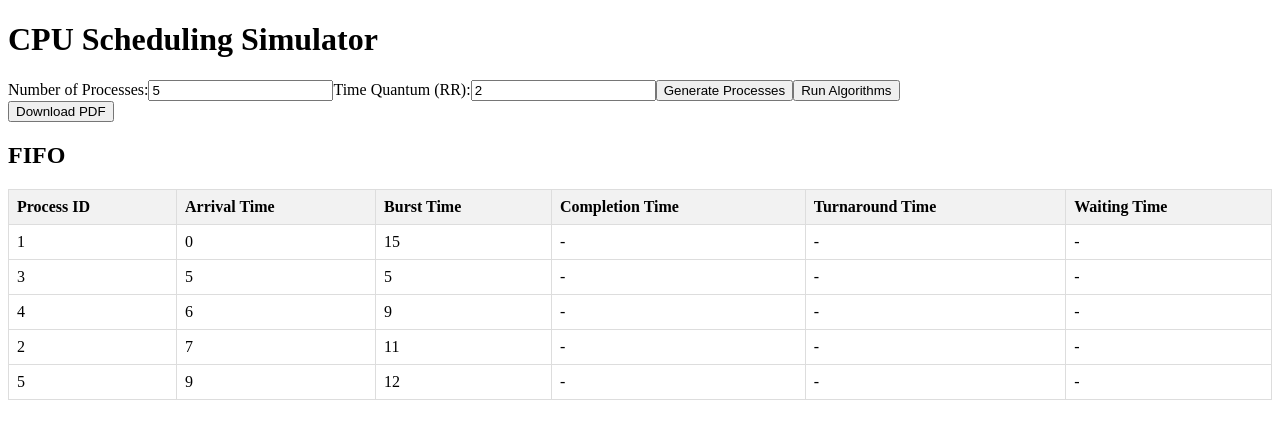
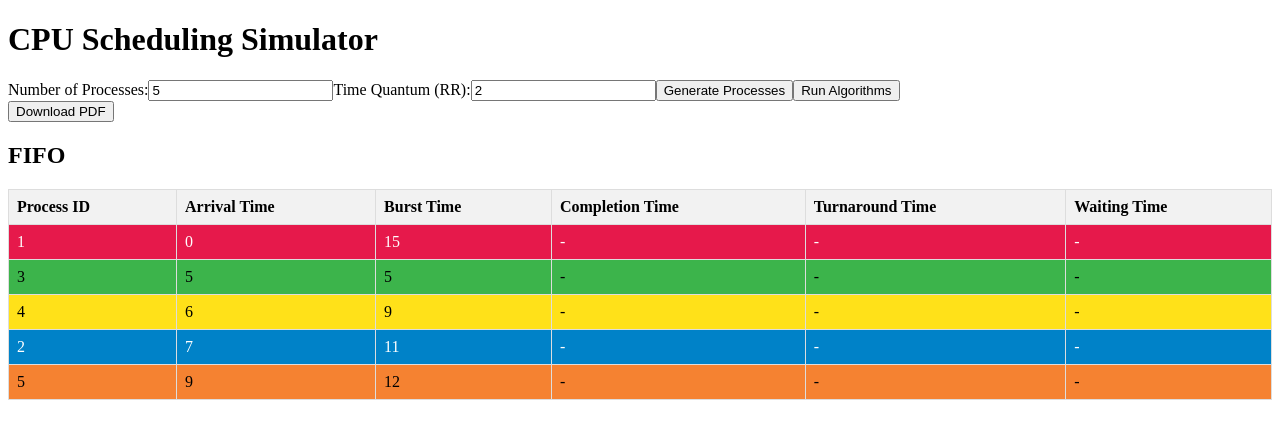
Before and after one commit to Zolcanic/cpu-scheduling-simulator, a Next.js app: page / in a window 1280 px wide. Both pictures are taken after a click on the button "Generate Processes". Shown: the top 438 px of the page. Built offline with nearby package versions, Linux system fonts and the light colour scheme.

Commit message:
Colors the table.

```diff
--- a/components/ProcessTable.js
+++ b/components/ProcessTable.js
@@ -1,7 +1,36 @@
 import React from 'react';
 
-const ProcessTable = ({ processes, result }) => {
+const ProcessTable = ({ processes, result, chartData }) => {
+    const colors = [
+        '#e6194b', '#3cb44b', '#ffe119', '#0082c8', '#f58231',
+        '#911eb4', '#46f0f0', '#f032e6', '#d2f53c', '#fabebe',
+        '#008080', '#e6beff', '#aa6e28', '#fffac8', '#800000',
+        '#aaffc3', '#808000', '#ffd8b1', '#000080', '#808080'
+    ];
+
+    const getProcessColor = (pid) => {
+        const processIndex = processes.findIndex(p => p.pid === pid);
+        if (processIndex !== -1) {
+            return colors[processIndex % colors.length];
+        }
+        return '#ddd'; // Default color if process not found
+    };
+
+    const getTextColor = (backgroundColor) => {
+        const hexToRgb = (hex) => {
+            const r = parseInt(hex.slice(1, 3), 16),
+            g = parseInt(hex.slice(3, 5), 16),
+            b = parseInt(hex.slice(5, 7), 16);
+            return { r, g, b };
+        };
+
+        const rgb = hexToRgb(backgroundColor);
+        const luminance = (0.299 * rgb.r + 0.587 * rgb.g + 0.114 * rgb.b) / 255;
+        return luminance > 0.5 ? 'black' : 'white';
+    };
+
     return (
+        <div>
         <table style={{ borderCollapse: 'collapse', width: '100%' }}>
         <thead>
         <tr>
@@ -16,8 +45,9 @@ const ProcessTable = ({ processes, result }) => {
         <tbody>
         {processes.map((process) => {
             const processResult = result.find((item) => item.pid === process.pid);
+            const rowColor = getProcessColor(process.pid);
             return (
-                <tr key={process.pid}>
+                <tr key={process.pid} style={{ backgroundColor: rowColor, color: getTextColor(rowColor) }}>
                 <td style={tableCellStyle}>{process.pid}</td>
                 <td style={tableCellStyle}>{process.arrivalTime}</td>
                 <td style={tableCellStyle}>{process.burstTime}</td>
@@ -29,6 +59,25 @@ const ProcessTable = ({ processes, result }) => {
         })}
         </tbody>
         </table>
+
+        {/* Example Chart Rendering (Replace with your actual chart implementation) */}
+        <div style={{ marginTop: '20px' }}>
+        {chartData && chartData.map((item) => (
+            <div
+            key={item.pid}
+            style={{
+                backgroundColor: getProcessColor(item.pid),
+                                               width: `${item.duration * 20}px`, // Adjust width based on duration
+                                               height: '30px',
+                                               margin: '5px',
+                                               display: 'inline-block',
+            }}
+            >
+            {item.pid}
+            </div>
+        ))}
+        </div>
+        </div>
     );
 };
 
```
